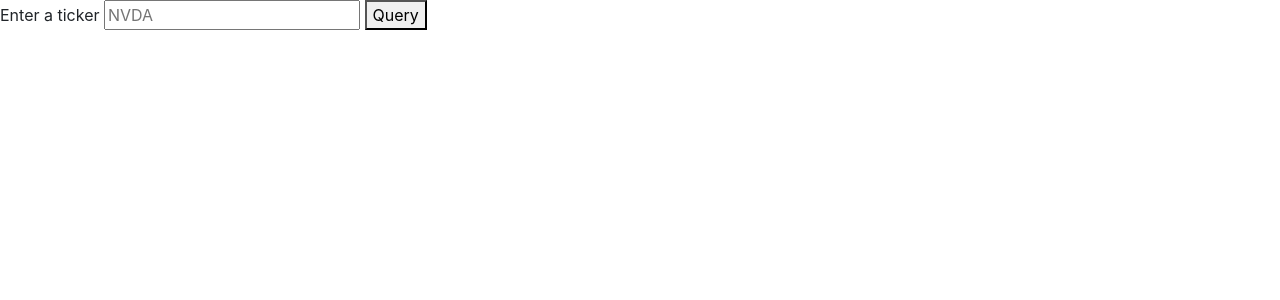
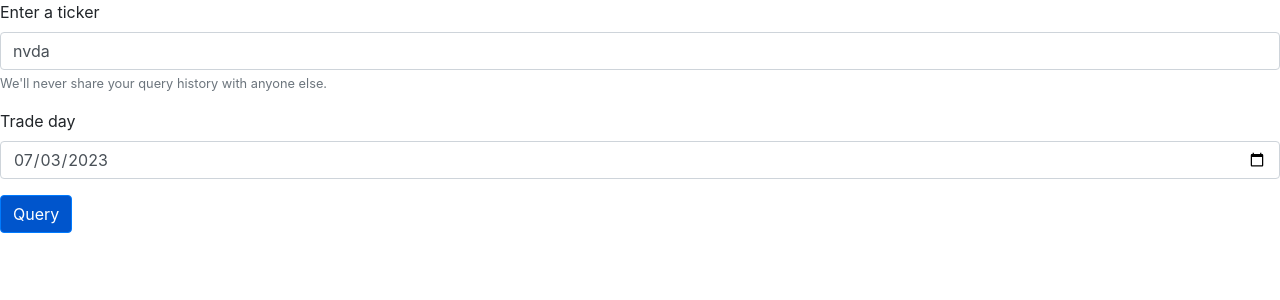
Before and after one commit to kcui23/Longbridge, a Flask app: page /query_ticker in a window 1280 px wide. Shown: the top 300 px of the page. Run offline with Flask 3, Linux system fonts and the light colour scheme; some libraries are stand-ins or nearby versions.

Commit message:
1. Reshaped with BootStrap form; 2. Added paddings

```diff
--- a/template/home.html
+++ b/template/home.html
@@ -4,7 +4,9 @@
     <title>Stock Screener</title>
     <style>
         table {
+            padding: 5%;
             border-collapse: collapse;
+            width: 100%;
         }
 
         table, th, td {
@@ -16,7 +18,7 @@
         }
 
         th, td {
-            text-align: center;
+            text-align: right;
         }
 
         thead {
@@ -27,21 +29,46 @@
         th {
             font-weight: bold;
         }
+
+        label {
+            text-align: start;
+        }
+
+        .btn-primary {
+            background-color: #0055cc;
+            color: white;
+        }
+
+        .btn {
+            background-color: #0055cc;
+            color: white;
+        }
+
     </style>
     <link rel="stylesheet" href="https://stackpath.bootstrapcdn.com/bootstrap/4.5.2/css/bootstrap.min.css">
     <script>
-
-
     </script>
 </head>
 <body>
 <div class="table-responsive">
-    <form method="POST" action="/query_ticker" >
-        <label for="ticker">Enter a ticker</label>
-        <input type="text" id="ticker" name="ticker" placeholder="NVDA" required>
+    <form method="POST" action="/query_ticker">
+        <div class="form-group">
+            <label for="ticker">Enter a ticker</label>
+            <input type="text" id="ticker" name="ticker" value="nvda" class="form-control" aria-describedby="tickerHelp"
+                   placeholder="nvda">
+            <small id="tickerHelp" class="form-text text-muted">We'll never share your query history with anyone
+                else.</small>
+        </div>
+        <div class="form-group">
+            <label for="trade_date">Trade day</label>
+            <input type="date" id="trade_date" name="trade_date" class="form-control" value="2023-07-03"
+                   min="2023-06-10" max="2023-7-31">
+        </div>
+        <button type="submit" id="query" name="query" class="btn btn-primary" style="background-color: #0055cc">
+            Query
+        </button>
+    </form>
 
-        <button type="submit" id="query" name="query" value="Query">Query</button>
-    </form>
     {{ table|safe }}
 </div>
 </body>
```
